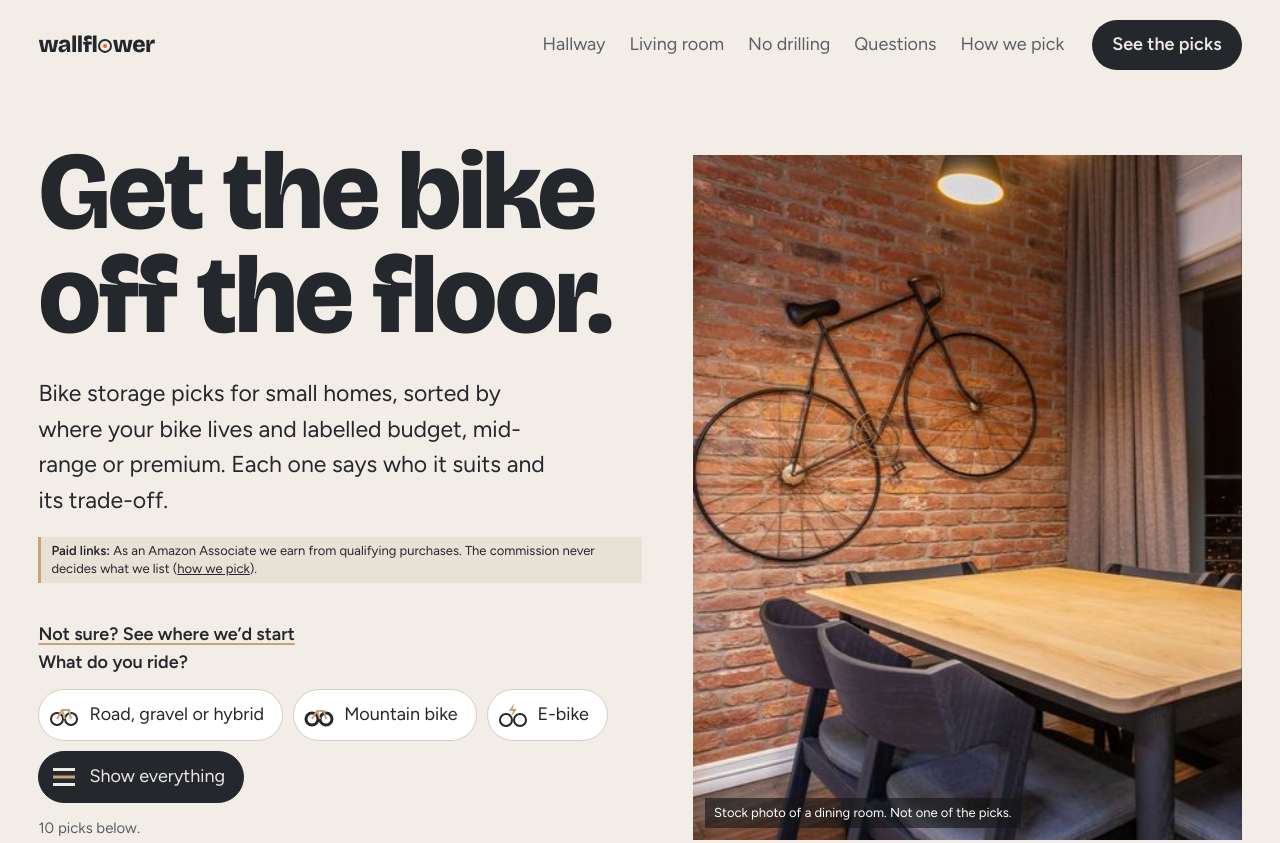
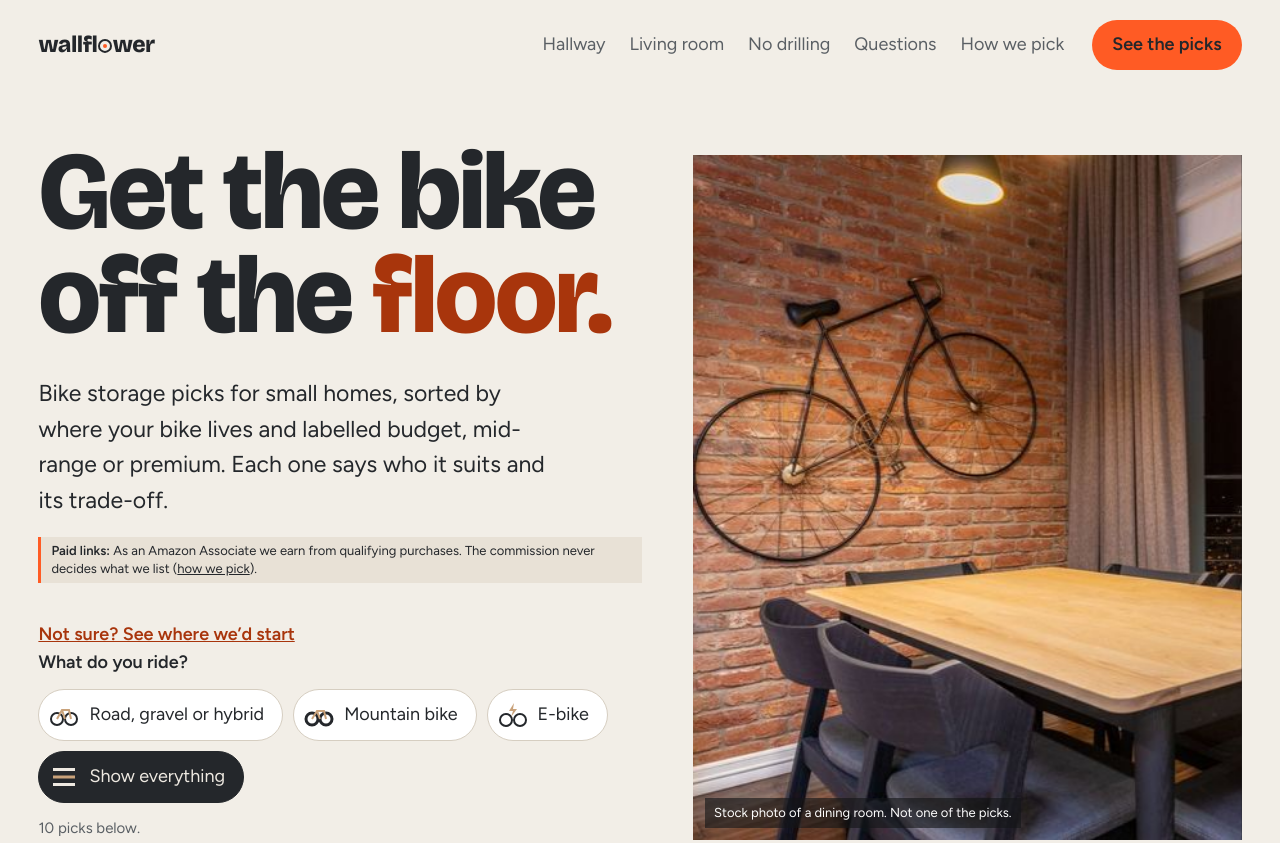
Before and after one commit to sonicecke-commits/wallflower-site, a plain HTML site: page picks/index.html in a window 1280 px wide. Shown: the top 843 px of the page. Drawn offline with Linux system fonts and the light colour scheme.

Commit message:
Bring back the orange on the first screen: See the picks button, 'floor.' in the headline, Paid links bar, start link
Co-Authored-By: Claude Opus 5.5 <noreply@anthropic.com>
Claude-Session: https://claude.ai/code/session_0197jE9t5Bury7hqgTpQCKQn

```diff
--- a/picks/index.html
+++ b/picks/index.html
@@ -377,8 +377,6 @@ h1,h2,.hero h1,.gh h2,.close h2,.glance h2,.faq h2,.su h2,footer .name,.mark,.st
 .hero h1{line-height:.94}.gh h2,.close h2{line-height:.96}footer .name{line-height:.9}
 .pick h3,.steps h3,.faq dt,.gift-card .if{line-height:1.15}
 /* colour: orange only for the pill, eyebrows, logo dot and slider */
-.hero h1 em{color:inherit}
-.paid{border-left-color:var(--oak)!important}
 .tier,.gl .tier,.g-wall .tier{color:var(--fg-2)!important}.g-wall .tier{color:#C9CBC8!important}
 .steps li::before{color:var(--fg-2)}
 .gh h2::after,.g-wall .gh h2::after{background:var(--oak)!important}
@@ -387,7 +385,7 @@ h1,h2,.hero h1,.gh h2,.close h2,.glance h2,.faq h2,.su h2,footer .name,.mark,.st
 @media (prefers-color-scheme:dark){:root:not([data-theme="light"]) .glance{--gl-top:#2E3236;--gl-top-ink:#EEE9E1;--gl-top-muted:#AEB0AE;--gl-top-acc:var(--oak);--gl-top-off:#4A4F55;--gl-acc:var(--fg);--gl-acc-ink:var(--graphite)}}
 :root[data-theme="dark"] .glance{--gl-top:#2E3236;--gl-top-ink:#EEE9E1;--gl-top-muted:#AEB0AE;--gl-top-acc:var(--oak);--gl-top-off:#4A4F55;--gl-acc:var(--fg);--gl-acc-ink:var(--graphite)}
 /* one button: graphite on paper, warm light on graphite or photo; never orange */
-.btn,.act,.su button:not(.su-mid button){background:var(--btn-bg)!important;color:var(--btn-fg)!important}
+.btn,.su button:not(.su-mid button){background:var(--btn-bg)!important;color:var(--btn-fg)!important}
 .g-wall .btn,.close .btn{background:#EEE9E1!important;color:var(--graphite)!important}
 .act{transition:transform .2s}
 /* one card: same framed tile for every pick, text in one column, button with "Paid link" beside it */
@@ -438,7 +436,7 @@ h1,h2,.hero h1,.gh h2,.close h2,.glance h2,.faq h2,.su h2,footer .name,.mark,.st
 h1,h2,footer .name,.mark{font-variant-ligatures:no-common-ligatures;font-feature-settings:"liga" 0,"clig" 0}
 @media (max-width:880px){.hero{row-gap:0!important}}
 .gl tr.gl-top .tier{color:#C9CBC8!important}
-.start a,.faq dd a,.su-small a,footer .cols a{color:var(--fg)!important;text-decoration-color:var(--oak);text-decoration-thickness:2px;text-underline-offset:3px}
+.faq dd a,.su-small a,footer .cols a{color:var(--fg)!important;text-decoration-color:var(--oak);text-decoration-thickness:2px;text-underline-offset:3px}
 /* round 2: FAQ answers capped near 70 characters a line on desktop; darker scrim behind Find the stud first. */
 .faq dd{max-width:30em}
 .close .scrim{background:linear-gradient(90deg,rgba(20,22,24,.8) 0%,rgba(20,22,24,.72) 48%,rgba(20,22,24,.3) 80%,rgba(20,22,24,.1) 100%),linear-gradient(180deg,rgba(20,22,24,0) 30%,rgba(20,22,24,.6))}
```
